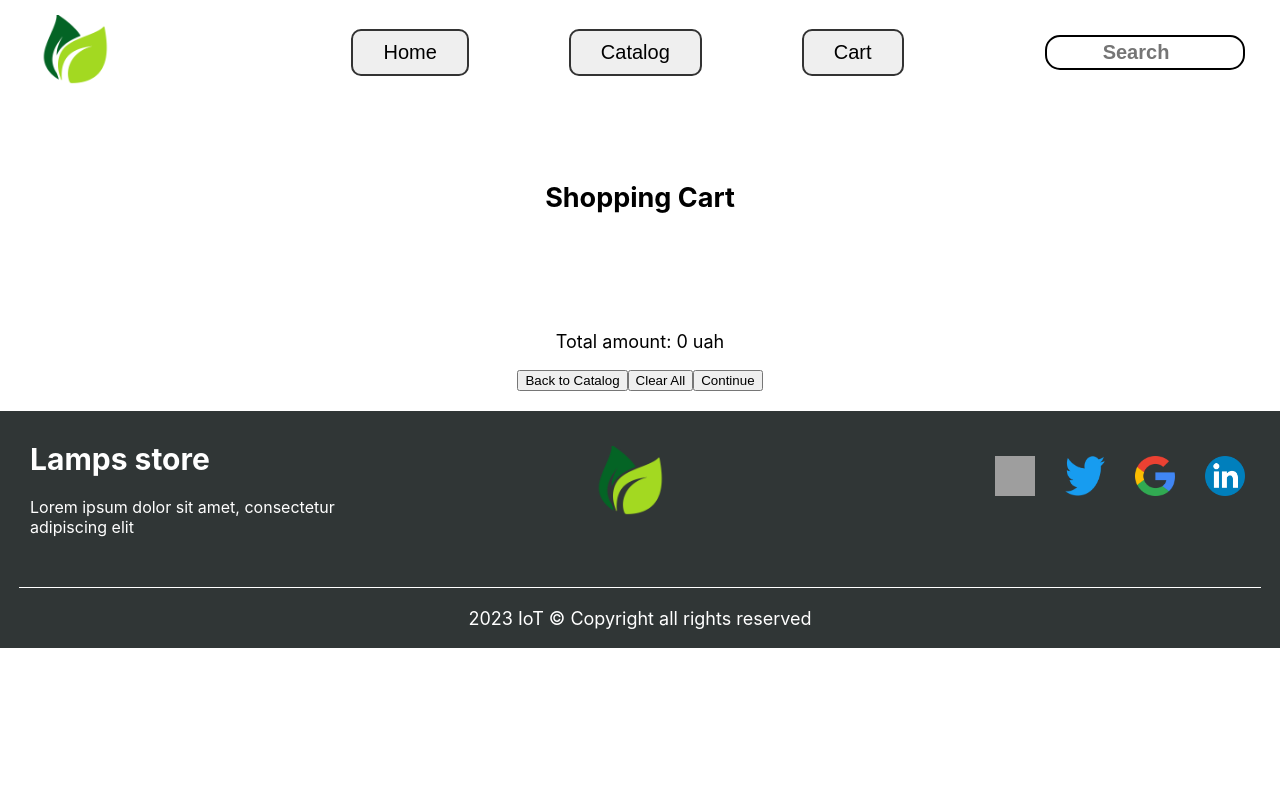
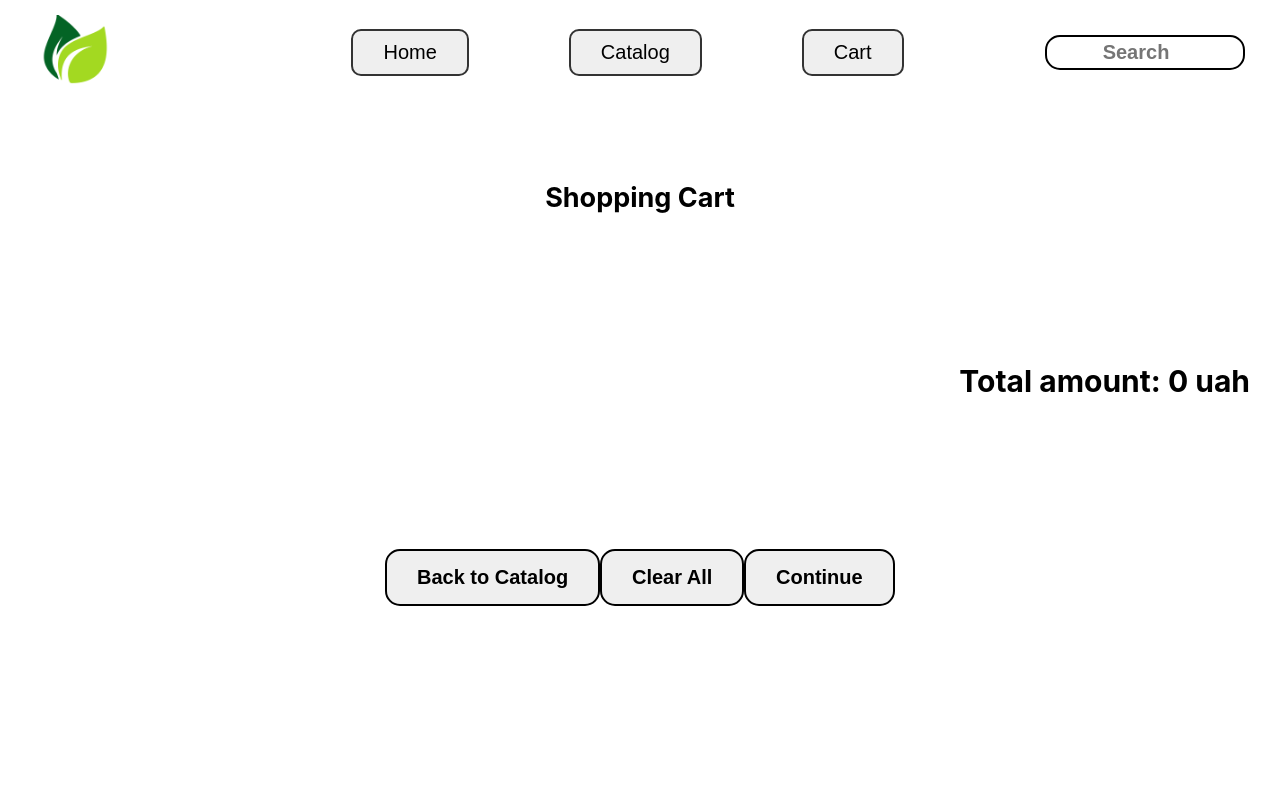
Before and after one commit to bogdan9876/CRUD_Javascript_App, a React (Create React App) app: page /cart in a window 1280 px wide. Shown: the top 800 px of the page. Built offline with nearby package versions, Linux system fonts and the light colour scheme; grey boxes are pictures that could not be loaded.

Commit message:
almost done

```diff
--- a/src/components/Cart/cart.css
+++ b/src/components/Cart/cart.css
@@ -4,6 +4,7 @@
   align-items: center;
   font-size: 18px;
   padding: 20px;
+  margin-bottom: 200px;
 }
 
 .cart-items {
@@ -17,10 +18,11 @@
 .cart-item {
   display: flex;
   align-items: center;
-  margin: 20px;
   border: 1px solid #000000;
   padding: 20px;
   width: 100%;
+  font-size: 40px;
+  font-weight: bold;
 }
 
 .item-details {
@@ -43,7 +45,56 @@
   background-color: #0056b3;
 }
 
+.cart-total {
+  padding: 20px;
+  border-radius: 5px;
+  width: 100%;
+  display: flex;
+  justify-content: flex-end;
+  margin-right: 20px;
+}
+
+.cart-total p {
+  font-size: 30px;
+  font-weight: bold;
+}
+
 .cart-buttons {
   display: flex;
   justify-content: space-between;
+  margin-top: 100px;
 }
+
+.cart-buttons button {
+  appearance: none;
+  border: 2px solid #000;
+  border-radius: 15px;
+  box-sizing: border-box;
+  cursor: pointer;
+  font-size: 20px;
+  font-weight: 600;
+  line-height: normal;
+  padding: 15px 30px;
+  outline: none;
+  text-align: center;
+  text-decoration: none;
+  transition: all 300ms cubic-bezier(.23, 1, 0.32, 1);
+  user-select: none;
+  -webkit-user-select: none;
+  touch-action: manipulation;
+  will-change: transform;
+}
+
+.cart-buttons button:hover {
+  box-shadow: rgba(0, 0, 0, 0.25) 0 8px 15px;
+  transform: translateY(-2px);
+}
+
+.cart-buttons button:active {
+  box-shadow: none;
+  transform: translateY(0);
+}
+
+.cart-buttons button:last-child {
+  margin-left: auto;
+}
--- a/src/components/Cart/cart.js
+++ b/src/components/Cart/cart.js
@@ -38,6 +38,15 @@ const Cart = () => {
     navigate(`/lamp/${itemId}`);
   };
 
+  const handleClearAllItems = () => {
+    const confirmed = window.confirm('Are you sure to remove all items from cart?');
+    if (confirmed) {
+      cartItems.forEach((item) => {
+        dispatch(removeFromCart(item.id));
+      });
+    }
+  };
+
   return (
     <div className="cart">
       <h2>Shopping Cart</h2>
@@ -60,7 +69,7 @@ const Cart = () => {
       </div>
       <div className="cart-buttons">
         <button onClick={handleBackToCatalog}>Back to Catalog</button>
-        <button>Clear All</button>
+        <button onClick={handleClearAllItems}>Clear All</button>
         <button>Continue</button>
       </div>
     </div>
```
